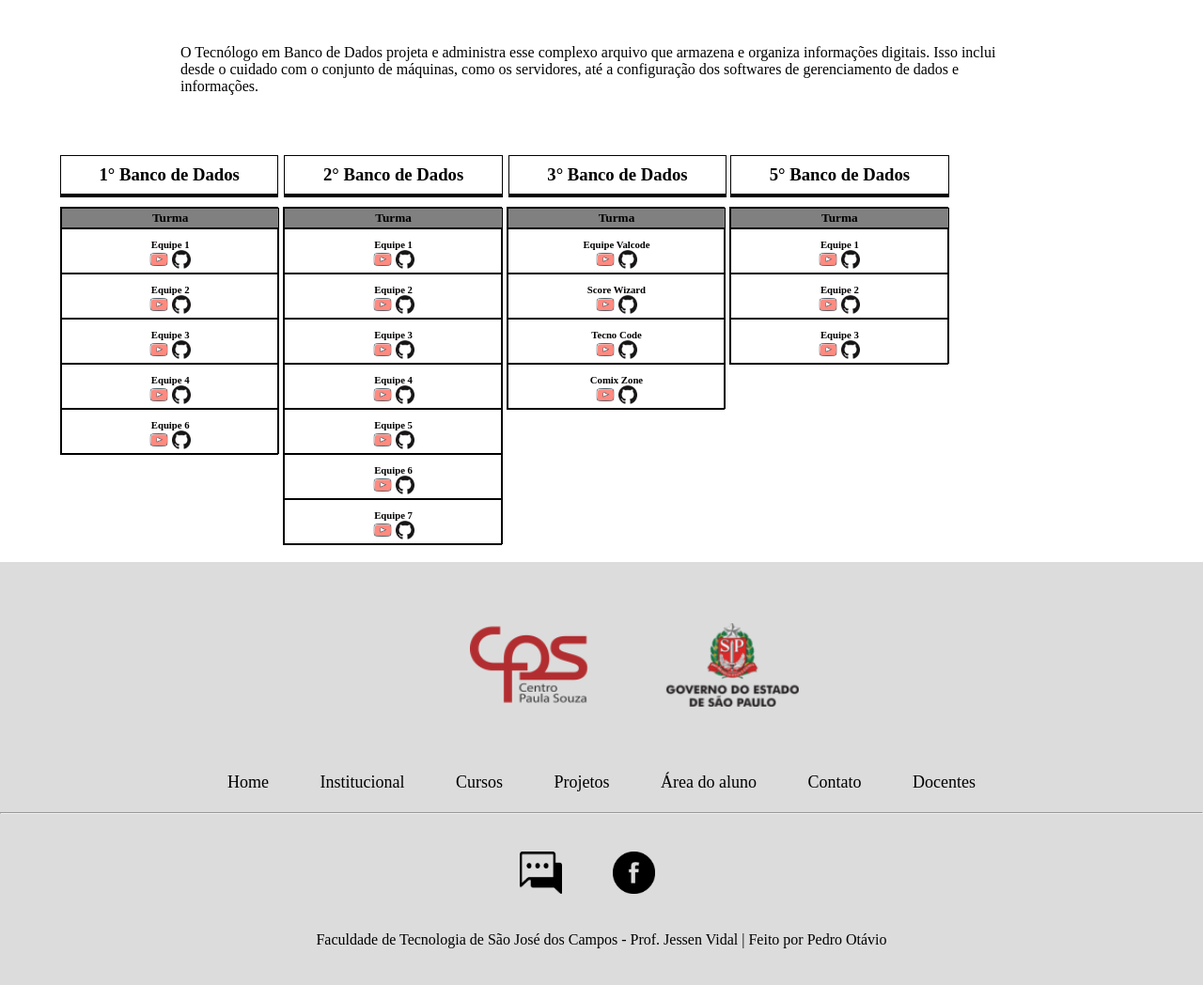
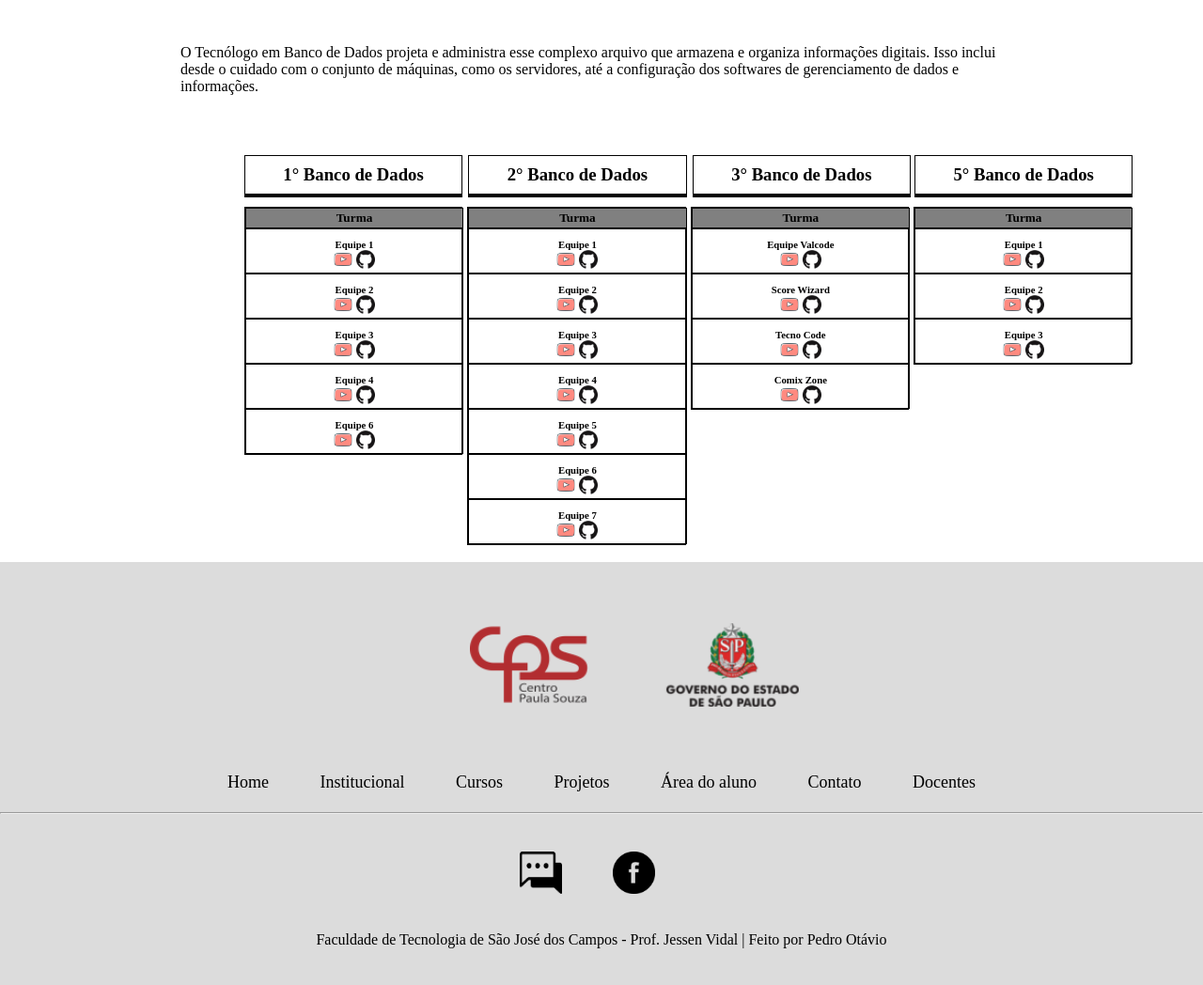
Before and after one commit to Api2sem2021/Equipe-1, a Flask app: page /bd2020_2 in a window 1280 px wide. Shown: the part 617-1665 px from the top of the page at 94% size. Run offline with Flask 2, Linux system fonts and the light colour scheme.

Commit message:
BD - Link

```diff
--- a/FrontEnd/static/estilo-bd.css
+++ b/FrontEnd/static/estilo-bd.css
@@ -107,6 +107,8 @@
 	border: 0.1px solid black;
 	line-height: 40px;
 	border-bottom: 4px solid black;
+	position: relative;
+	left: 17%;
 
 }
 .ordem1{
@@ -117,7 +119,8 @@
 	border: 0.1px solid black;
 	line-height: 40px;
 	border-bottom: 4px solid black;
-
+	position: relative;
+	left: 17%
 }
 
 .turma{
@@ -135,9 +138,7 @@
 	float: left;
 	margin-right: 5PX;
 	position: relative;
-
-
-
+	left: 17%;
 
 
 
```
Also changed, not shown: FrontEnd/templates/bd.html (+10 -9 lines).
